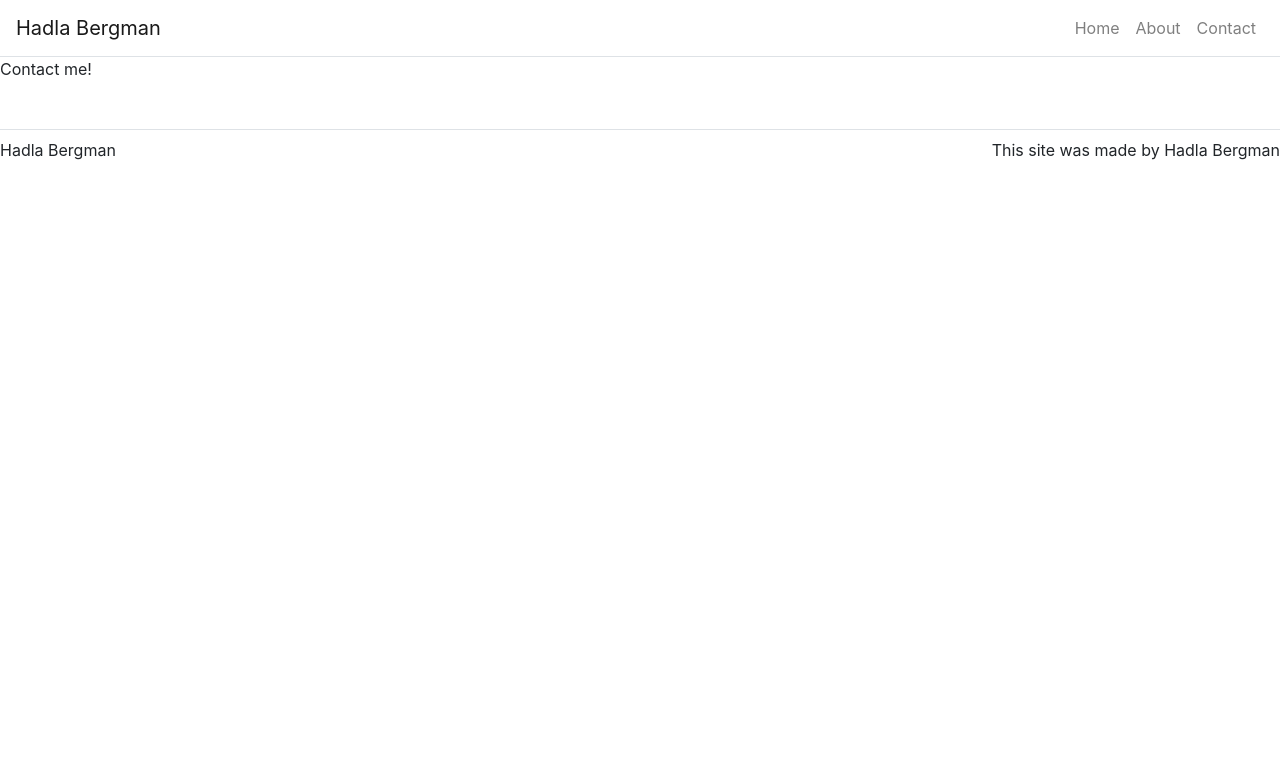
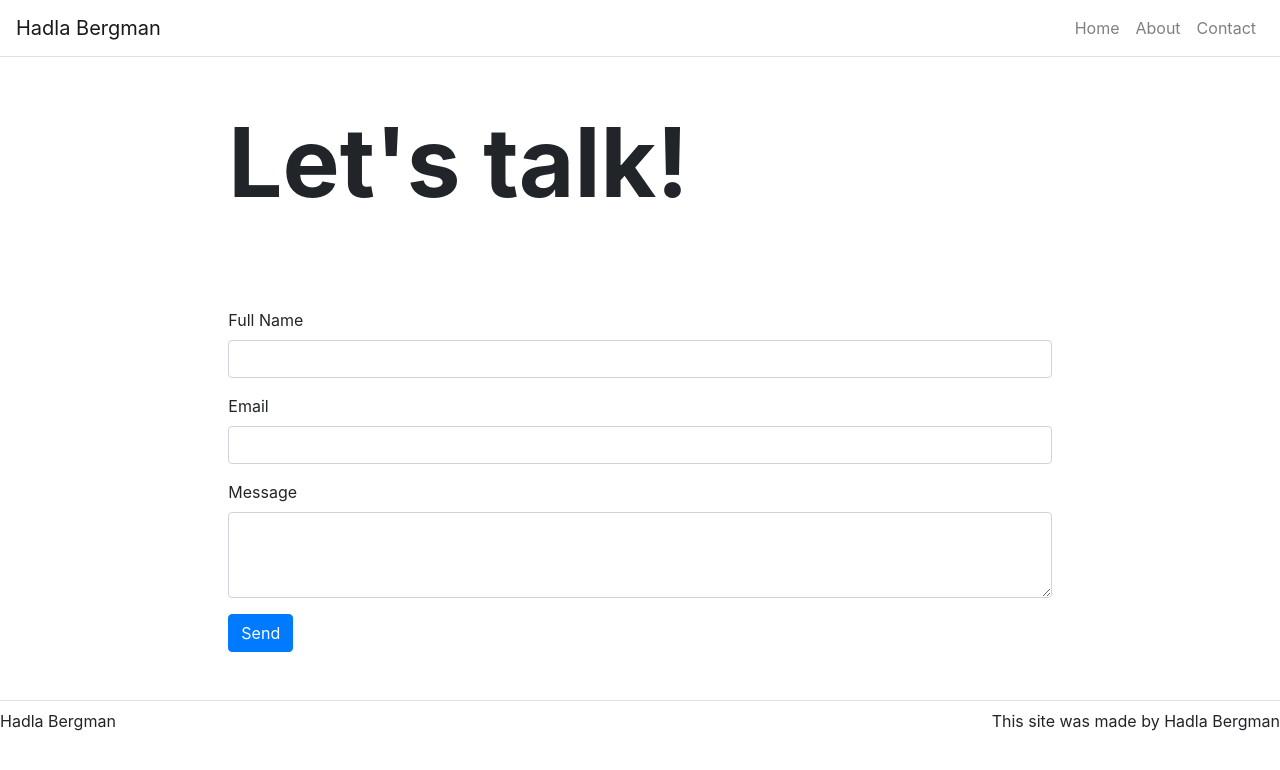
Before and after one commit to Hadla/Portfolio, a React (Create React App) app: page /contact in a window 1280 px wide. Shown: the top 770 px of the page. Built offline with nearby package versions, Linux system fonts and the light colour scheme.

Commit message:
Created ContactPage with input message Form.

```diff
--- a/package.json
+++ b/package.json
@@ -6,6 +6,7 @@
     "@testing-library/jest-dom": "^4.2.4",
     "@testing-library/react": "^9.5.0",
     "@testing-library/user-event": "^7.2.1",
+    "axios": "^0.19.2",
     "bootstrap": "^4.5.0",
     "react": "^16.13.1",
     "react-bootstrap": "^1.0.1",
--- a/src/index.css
+++ b/src/index.css
@@ -21,7 +21,6 @@
   height: 480px;
   box-shadow: 0px 0px 3px 1px #ccc;
 }
-
 .p-card-info {
   margin-top: 10px;
   min-height: 100px;
@@ -34,3 +33,14 @@
   font-size: 16px;
   margin: 0px;
 }
+
+
+
+.success-msg {
+  color: #57a773;
+  padding: 10px 15px;
+}
+.err-msg {
+  color: #EE6352;
+  padding: 10px 15px;
+}
--- a/src/pages/ContactPage.js
+++ b/src/pages/ContactPage.js
@@ -1,9 +1,74 @@
 import React from 'react';
+import Content from '../components/Content';
+import { Form, Button } from 'react-bootstrap';
 
-function ContactPage(props) {
+import Hero from '../components/Hero';
+
+
+
+class ContactPage extends React.Component {
+
+    constructor(props) {
+        super(props);
+        this.state = {
+            name: '',
+            email: '',
+            message: '',
+            disabled: false,
+            emailSent: null,
+        }
+    }
+
+
+    handleChange = (event) => {
+
+        const target = event.target;
+        const value = target.type === 'checkbox' ? target.checked : target.value;
+        const name = target.name;
+
+        this.setState({
+            [name]: value
+        });
+    }
+
+    handleSubmit = (event) => {
+        event.preventDefault();
+
+        this.setState({
+            disabled: true,
+            emailSent: true
+        });
+    }
+
+    render() {
     return(
-        <p>Contact me!</p>
-    )
+       <div>
+           <Hero title={this.props.title}/>
+            <Content>
+                <Form onSubmit={this.handleSubmit}>
+                    <Form.Group>
+                        <Form.Label htmlFor="full-name">Full Name</Form.Label>
+                        <Form.Control id="full-name" name="name" type="text" value={this.state.name} onChange={this.handleChange}/>
+                    </Form.Group>
+                    <Form.Group>
+                        <Form.Label htmlFor="email">Email</Form.Label>
+                        <Form.Control id="email" name="email" type="email" value={this.state.email} onChange={this.handleChange}/>
+                    </Form.Group>
+                    <Form.Group>
+                        <Form.Label htmlFor="message">Message</Form.Label>
+                        <Form.Control id="message" name="message" as="textarea" rows="3" value={this.state.message} onChange={this.handleChange}/>
+                    </Form.Group>
+                    <Button className="d-inline-block" variant="primary" type="submit" disabled={this.state.disabled}>
+                        Send
+                    </Button>
+
+                    {this.state.emailSent === true && <p className="d-inline success-msg">Email was sent successfully!</p>}
+                    {this.state.emailSent === false && <p className="d-inline err-msg">Email was not sent</p>}
+                </Form>
+            </Content>
+       </div>
+    );
+    }
 }
 
 export default ContactPage;
```
Also changed, not shown: 1 other file (tests, documents, lock files or other folders).
